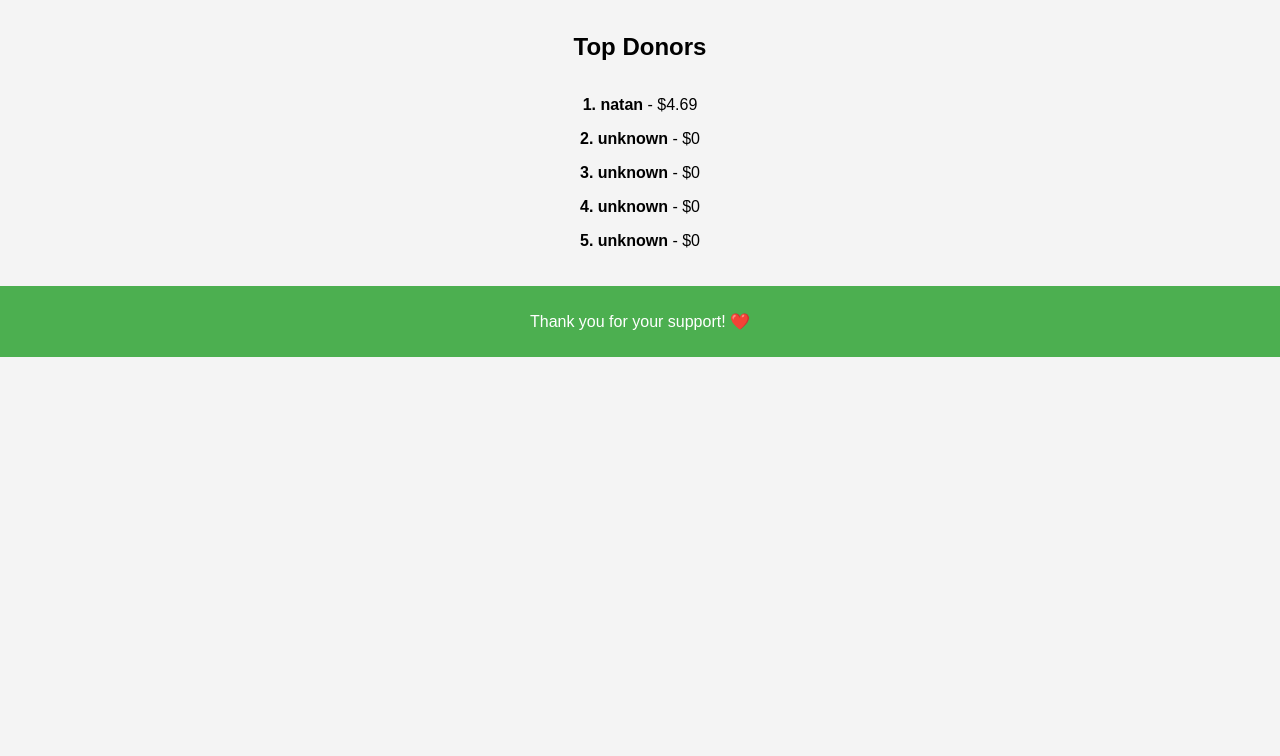
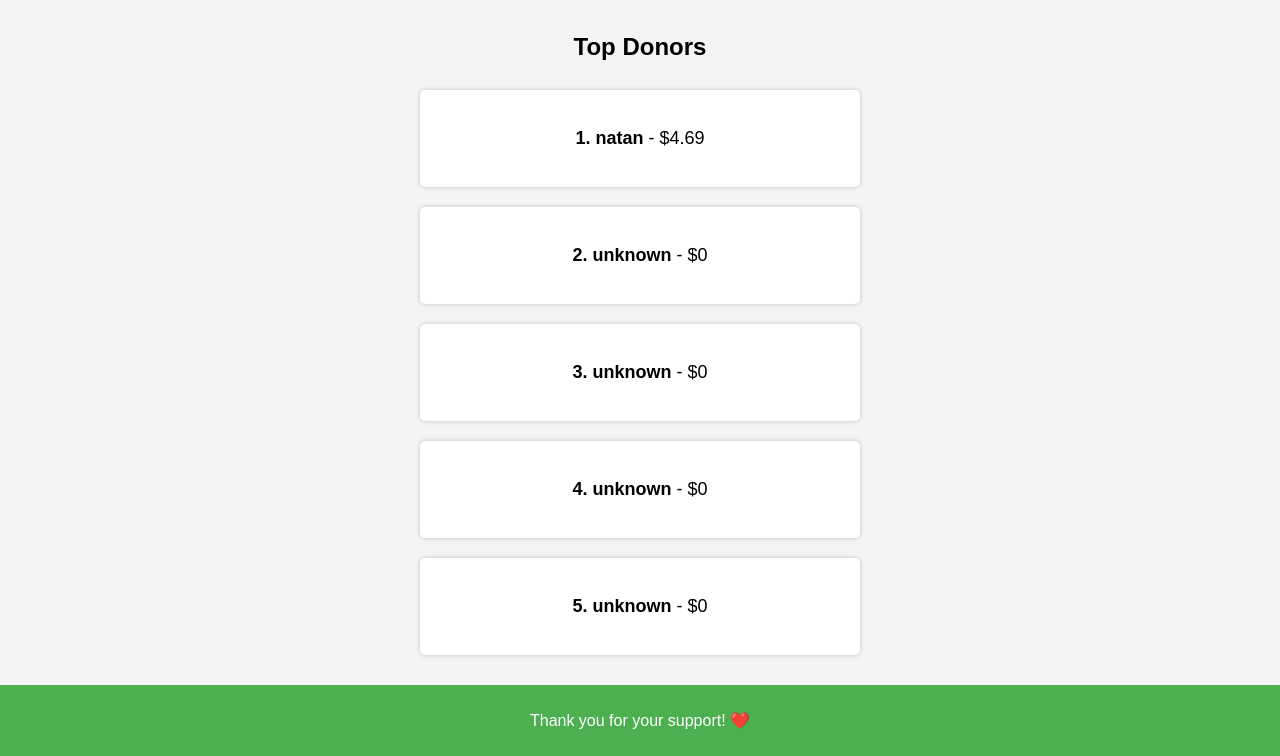
Before and after one commit to SleepyGoober/zzzzz213, a website: page index.html in a window 1280 px wide. Shown: the part 981-1737 px from the top of the page. Before the commit the page ends 1338 px from the top, so only its background shows below. Drawn offline with Linux system fonts and the light colour scheme.

Commit message:
Update styles.css

```diff
--- a/styles.css
+++ b/styles.css
@@ -67,6 +67,24 @@ body {
     text-align: center;
 }
 
+.leaderboard-container {
+    display: flex;
+    flex-direction: column;
+    align-items: center;
+    width: 100%;
+}
+
+.leaderboard-item {
+    background: white;
+    padding: 20px;
+    margin: 10px 0;
+    border-radius: 5px;
+    box-shadow: 0 0 5px rgba(0, 0, 0, 0.2);
+    font-size: 18px;
+    width: 80%;
+    max-width: 400px;
+}
+
 .footer {
     text-align: center;
     padding: 10px;
```
